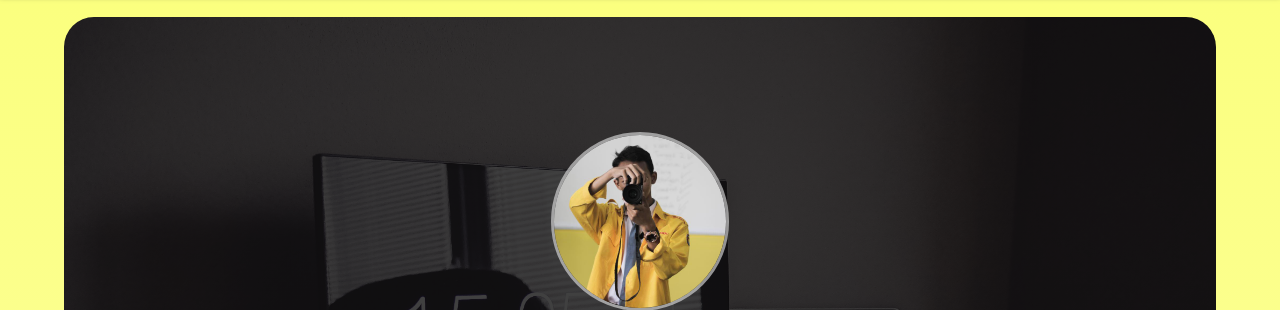
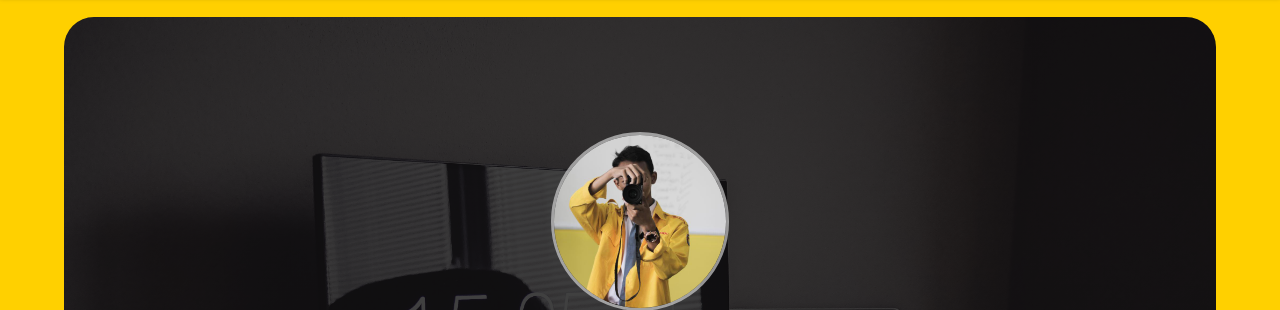
Before and after one commit to NurHabibAssolihudin/AboutMe, a plain HTML site: page index.html in a window 1280 px wide. Shown: the part 63-373 px from the top of the page. Drawn offline with Linux system fonts and the light colour scheme.

Commit message:
updateBackground

```diff
--- a/style/style.css
+++ b/style/style.css
@@ -10,7 +10,7 @@
 /* body */
 
 body {
-    background: linear-gradient(#FBFF7C, #ffffff);
+    background: #ffd000;
 }
 
 
```
